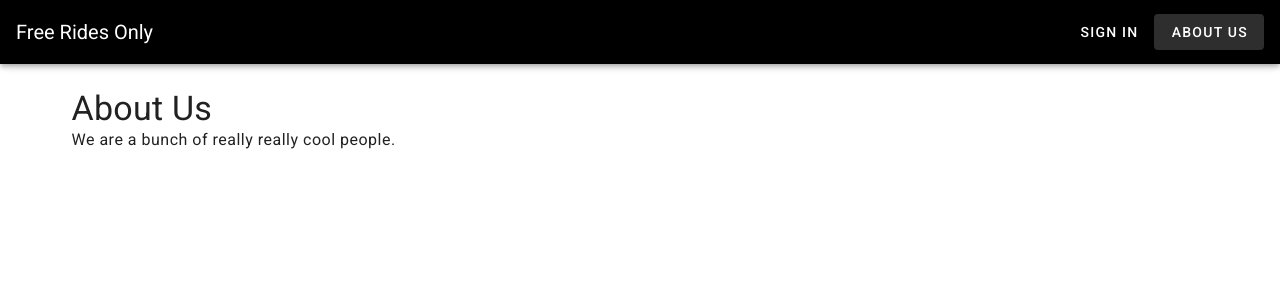
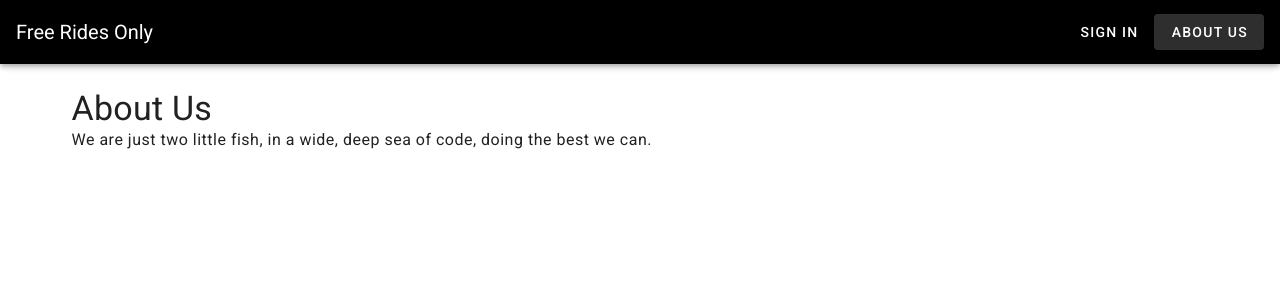
Before and after one commit to daniel-robb/ride-share-v2, a Vue app: page /about-us in a window 1280 px wide. Shown: the top 300 px of the page. Built offline with nearby package versions, Linux system fonts and the light colour scheme.

Commit message:
Found that not all previous changes stuck, and remade them

```diff
--- a/db.js
+++ b/db.js
@@ -1,5 +1,3 @@
-//require("dotenv").config();
-
 // Connect knex to the database.
 const knex = require("knex")({
   client: "pg",
@@ -8,10 +6,6 @@ const knex = require("knex")({
     user: "daniel_robb",
     password: "zohopefu",
     database: "daniel_robb"
-    // host: process.env.DB_HOST,
-    // user: process.env.DB_USER,
-    // password: process.env.DB_PASSWORD,
-    // database: process.env.DB_DATABASE
   },
 });
 
--- a/src/pages/About.vue
+++ b/src/pages/About.vue
@@ -3,7 +3,7 @@
     <div>
       <h4 class="display-1">About Us</h4>
 
-      <p class="body-1">We are a bunch of really really cool people.</p>
+      <p class="body-1">We are just two little fish, in a wide, deep sea of code, doing the best we can.</p>
     </div>
   </v-container>
 </template>
```
Also changed, not shown: hapi-server.js (+0 -7 lines), src/pages/Register.vue (+1 -6 lines).
